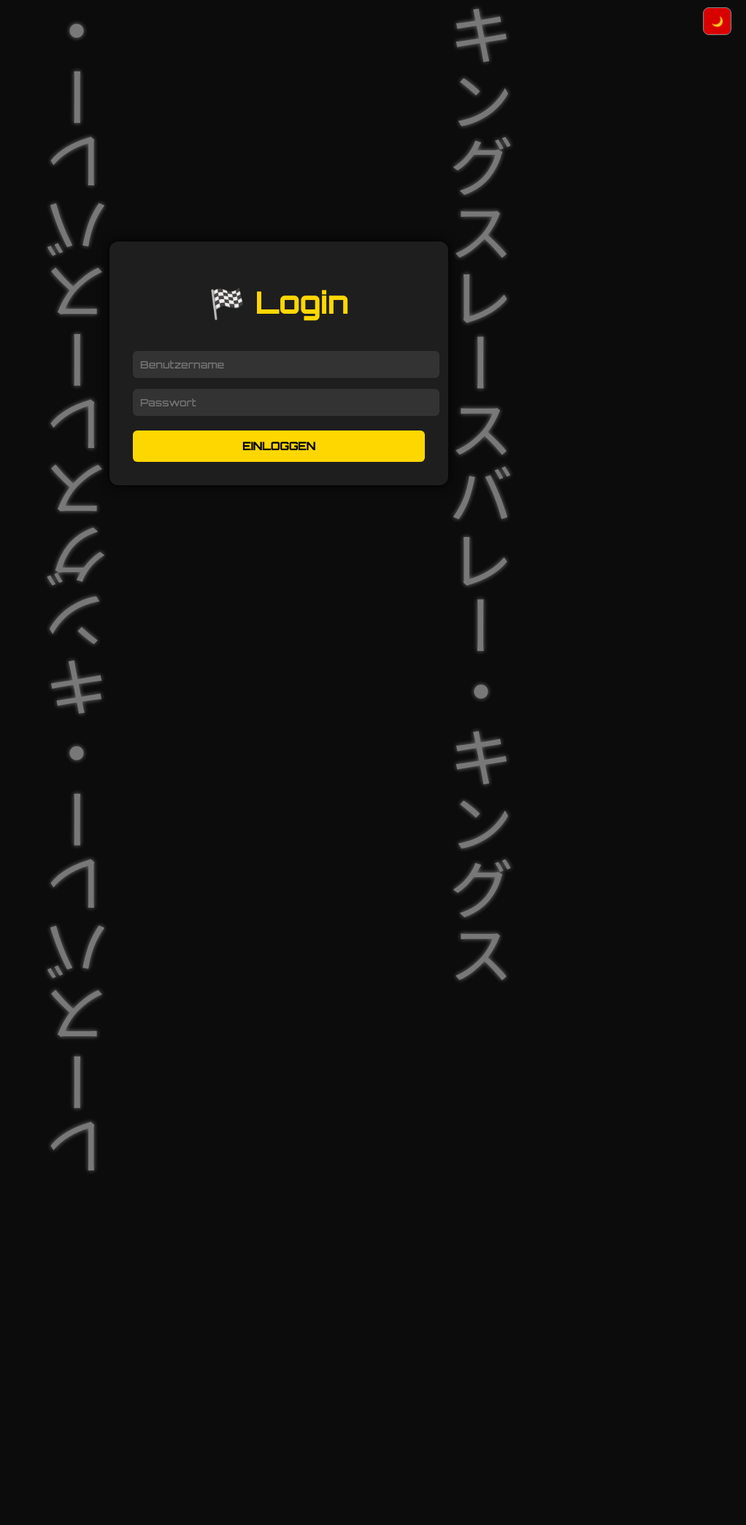
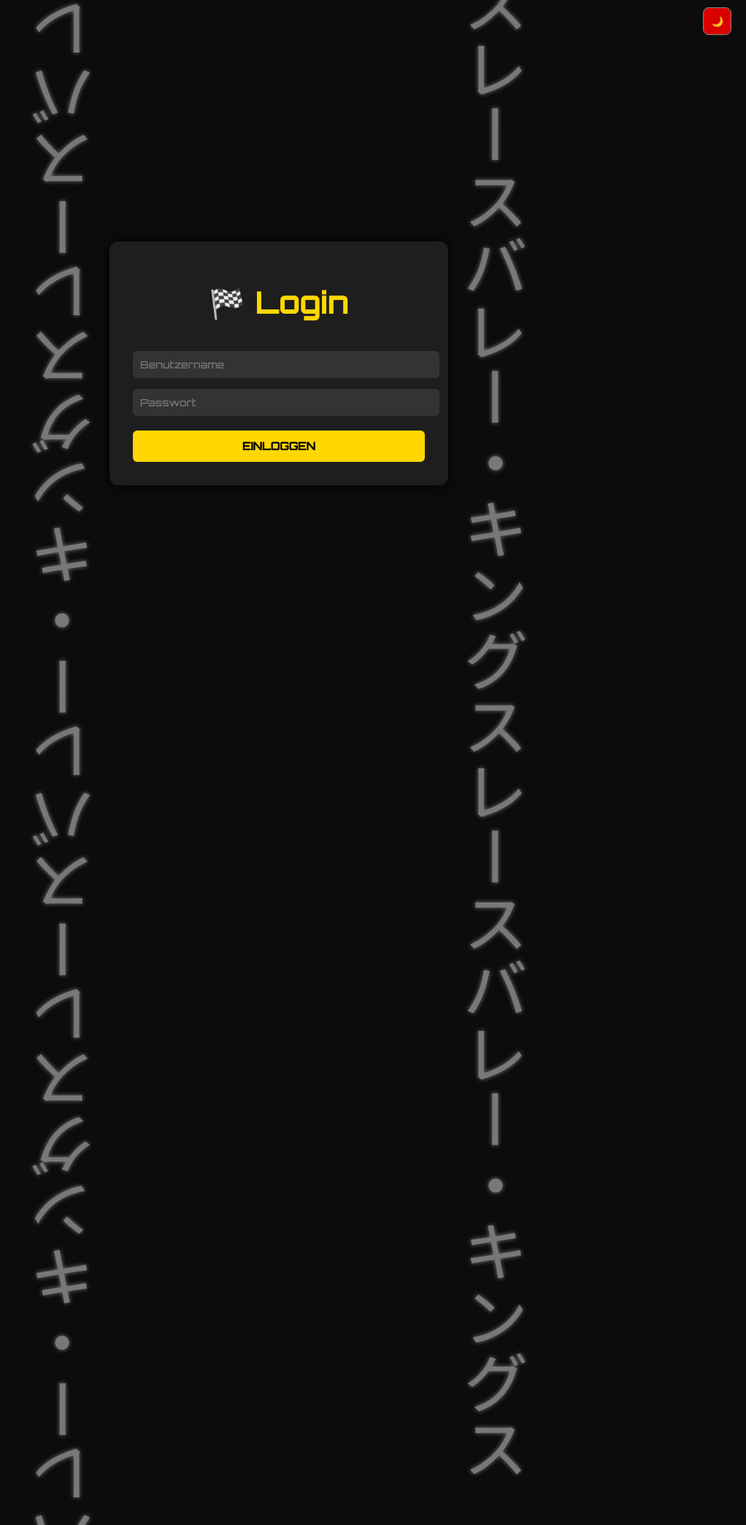
Before and after one commit to Tafi03/racevalleykings, a Flask app: page /login in a window 1280 px wide. Shown: the whole page at 73% size, without its empty margins (258-1280 px from the left). Run offline with Flask 3, Linux system fonts and the light colour scheme.

Commit message:
login jp text update4

```diff
--- a/static/style.css
+++ b/static/style.css
@@ -104,54 +104,68 @@ button:hover {
 
 /* === Vertikaler Lauftext (Initial-D-Style) =========================== */
 
-/*  Breite deiner Login-Box als Variable (gleiche Zahl wie .login-container)  */
-:root{ --login-width: 400px; }
-
-/*  Basis-Container left / right  */
-.scroll-text{
-    position:fixed;
-    top:0;
-    height:100vh;
-    width:120px;                    /* Streifenbreite */
-    overflow:hidden;
-    pointer-events:none;
-    z-index:-1;
-    opacity:.45;
+:root {
+  --login-width: 400px;
+  --scroll-width: 120px;
+  --scroll-gap: 40px; /* Abstand zur Box */
 }
 
-.scroll-text.left  { left : calc((100vw - var(--login-width))/2 - 140px); }
-.scroll-text.right { right: calc((100vw - var(--login-width))/2 - 140px); }
-
-/*  Track bewegt sich – zwei Inhalte → 200 % Höhe  */
-.track{
-    display:flex;
-    flex-direction:column;
-    animation:scroll-up 18s linear infinite;
-}
-.track.reverse{ animation:scroll-down 18s linear infinite; }
-
-/*  Inhalt: japanischer Text  */
-.scroll-content{
-    writing-mode:vertical-rl;
-    font-family:'Noto Sans JP',sans-serif;
-    font-size:90px;
-    line-height:1.4;
-    white-space:nowrap;
-    color:#fff;
-    text-shadow:0 0 6px #fff;
+/* Scroll-Container */
+.scroll-text {
+  position: fixed;
+  top: 0;
+  height: 100vh;
+  width: var(--scroll-width);
+  overflow: hidden;
+  pointer-events: none;
+  z-index: -1;
+  opacity: 0.45;
 }
 
-/*  LINKS: unten → oben (Text drehen, damit richtig lesbar)  */
-.scroll-text.left .scroll-content{ transform:rotate(180deg); }
+/* Links: links vom Login, mit Lücke */
+.scroll-text.left {
+  left: calc((100vw - var(--login-width)) / 2 - var(--scroll-width) - var(--scroll-gap));
+}
 
-/*  KEYFRAMES: genau 100 % der Track-Höhe (eine Hälfte)  */
-@keyframes scroll-up{
-  0%   { transform:translateY(0); }
-  100% { transform:translateY(-50%); }   /*   -50 %  =  eine Spurhöhe   */
+/* Rechts: rechts vom Login, mit Lücke */
+.scroll-text.right {
+  right: calc((100vw - var(--login-width)) / 2 - var(--scroll-width) - var(--scroll-gap));
 }
-@keyframes scroll-down{
-  0%   { transform:translateY(-50%); }
-  100% { transform:translateY(0); }
+
+/* Track: 2x Inhalte = 200% → loopbar */
+.track {
+  display: flex;
+  flex-direction: column;
+  animation: scroll-up 18s linear infinite;
+}
+.track.reverse {
+  animation: scroll-down 18s linear infinite;
+}
+
+/* Inhalt */
+.scroll-content {
+  writing-mode: vertical-rl;
+  font-family: 'Noto Sans JP', sans-serif;
+  font-size: 90px;
+  line-height: 1.4;
+  white-space: nowrap;
+  color: white;
+  text-shadow: 0 0 6px white;
+}
+
+/* Linkstext: gedreht */
+.scroll-text.left .scroll-content {
+  transform: rotate(180deg);
+}
+
+/* Animations */
+@keyframes scroll-up {
+  0%   { transform: translateY(0); }
+  100% { transform: translateY(-50%); }
+}
+@keyframes scroll-down {
+  0%   { transform: translateY(-50%); }
+  100% { transform: translateY(0); }
 }
 
 /* ── Navbar ──────────────────────────────────────── */
--- a/templates/login.html
+++ b/templates/login.html
@@ -13,12 +13,14 @@
   <div class="track">
       <div class="scroll-content">レースバレー・キングス<br>レースバレー・キングス<br>レースバレー・キングス</div>
       <div class="scroll-content">レースバレー・キングス<br>レースバレー・キングス<br>レースバレー・キングス</div>
+      <div class="scroll-content">レースバレー・キングス<br>レースバレー・キングス<br>レースバレー・キングス</div>
   </div>
 </div>
 
 <!-- RECHTS -->
 <div class="scroll-text right">
   <div class="track reverse">
+      <div class="scroll-content">レースバレー・キングス<br>レースバレー・キングス<br>レースバレー・キングス</div>
       <div class="scroll-content">レースバレー・キングス<br>レースバレー・キングス<br>レースバレー・キングス</div>
       <div class="scroll-content">レースバレー・キングス<br>レースバレー・キングス<br>レースバレー・キングス</div>
   </div>
```
